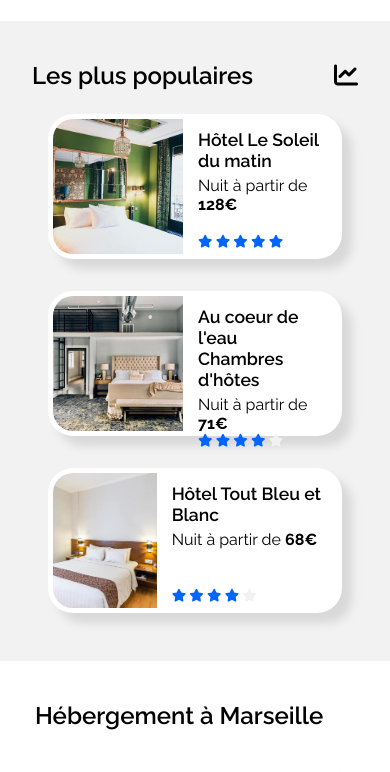
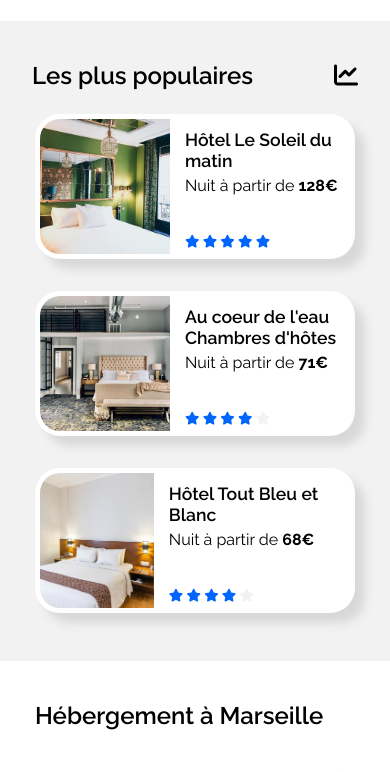
Before and after one commit to bastien-page/OC_P2_Reservia, a plain HTML site: page index.html in a window 390 px wide. Shown: the part 750-1522 px from the top of the page. Drawn offline with Linux system fonts and the light colour scheme.

Commit message:
modification responsive top & footer

```diff
--- a/style.css
+++ b/style.css
@@ -679,11 +679,9 @@ footer a:hover{
     }
 
     /* RESPONSIVE TOP */
+    .top {
 
-    .top img {
-        width: 130px;
-        height: 135px;
-        border-radius: 20px 0 0 20px;
+        margin: 1rem 0;
     }
 
     .tophome {
@@ -706,9 +704,12 @@ footer a:hover{
     /* RESPONSIVE FOOTER  */
 
     footer {
+        height: auto;
+    }
+
+    .footer {
         flex-direction: column;
         justify-content: flex-start;
-        height: auto;
         padding-bottom: 3rem;
         margin-top: 2rem;
     }
```
